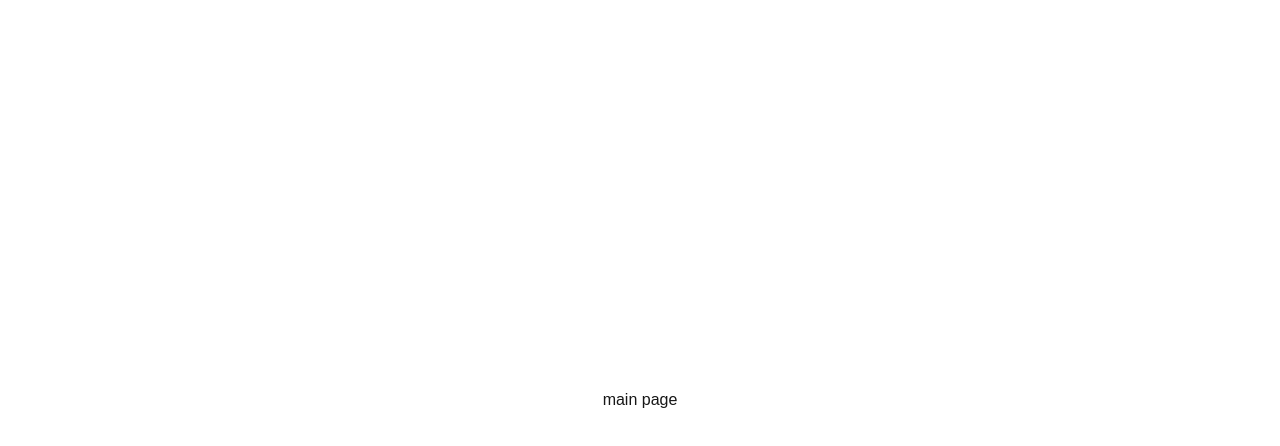
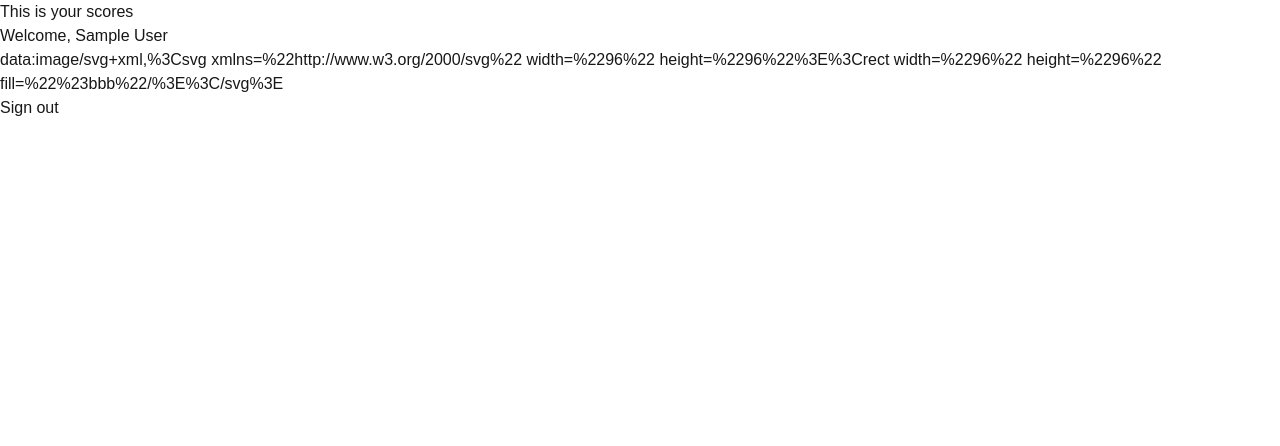
Before and after one commit to NelsoNave/mahjong-app, a Next.js app: page / in a window 1280 px wide. Shown: the top 446 px of the page. Built offline with nearby package versions, Linux system fonts and the light colour scheme; no server answers; sample sign-in values are in the browser's storage.

Commit message:
feat: add the navigation depending on the state of user authentication #1

```diff
--- a/app/profile/page.tsx
+++ b/app/login/page.tsx
@@ -1,11 +1,9 @@
 "use client";
 
-import { useSession, signIn, signOut } from "next-auth/react";
-
-export default function SignIn() {
+import { useSession, signIn } from "next-auth/react";
+import { redirect } from "next/navigation";
+export default function Login() {
   const { data: session, status } = useSession();
-
-  console.log("session", session);
 
   if (status === "loading") {
     return <h1>Loading...</h1>;
@@ -27,19 +25,6 @@ export default function SignIn() {
     );
   }
 
-  const user = session.user;
-  return (
-    <>
-      <h1>Welcome {user?.name}</h1>
-      <h2>{user?.image}</h2>
-      <form
-        onSubmit={(e) => {
-          e.preventDefault();
-          signOut();
-        }}
-      >
-        <button type="submit">Sign out</button>
-      </form>
-    </>
-  );
+  // Back to the home page
+  redirect("/");
 }
--- a/app/page.tsx
+++ b/app/page.tsx
@@ -1,11 +1,22 @@
-export default function Home() {
+import { auth } from "@/lib/auth";
+import { redirect } from "next/navigation";
+import SignOut from "@/components/SignOut";
+
+export default async function Home() {
+  const session = await auth();
+  console.log(session);
+
+  if (!session) {
+    redirect("/login");
+  }
+
+  // Todo : Display the dashboard when the user is authorized
   return (
-    <div className="grid grid-rows-[20px_1fr_20px] items-center justify-items-center min-h-screen p-8 pb-20 gap-16 sm:p-20 font-[family-name:var(--font-geist-sans)]">
-      <main className="flex flex-col gap-8 row-start-2 items-center sm:items-start">
-        <p>main page</p>
-      </main>
-      <footer className="row-start-3 flex gap-6 flex-wrap items-center justify-center">
-      </footer>
-    </div>
+    <>
+      <h1>This is your scores</h1>
+      <h2>Welcome, {session.user?.name}</h2>
+      <h2>{session.user?.image}</h2>
+      <SignOut />
+    </>
   );
 }
--- /dev/null
+++ b/components/SignOut.tsx
@@ -0,0 +1,18 @@
+"use client";
+import React from "react";
+import { signOut } from "next-auth/react";
+
+const SignOut = () => {
+  return (
+    <form
+      onSubmit={(e) => {
+        e.preventDefault();
+        signOut({ callbackUrl: "/" });
+      }}
+    >
+      <button type="submit">Sign out</button>
+    </form>
+  );
+};
+
+export default SignOut;
```
